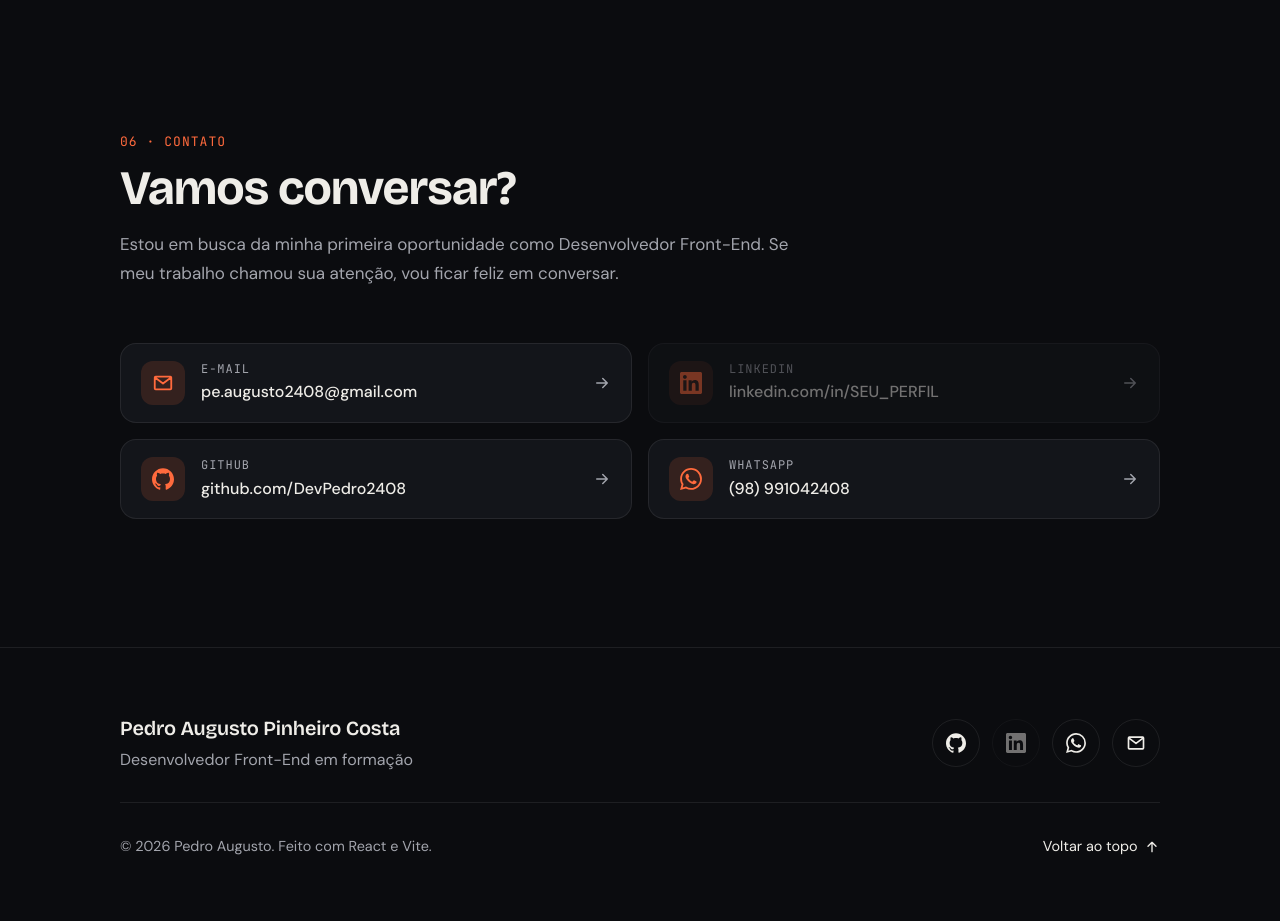
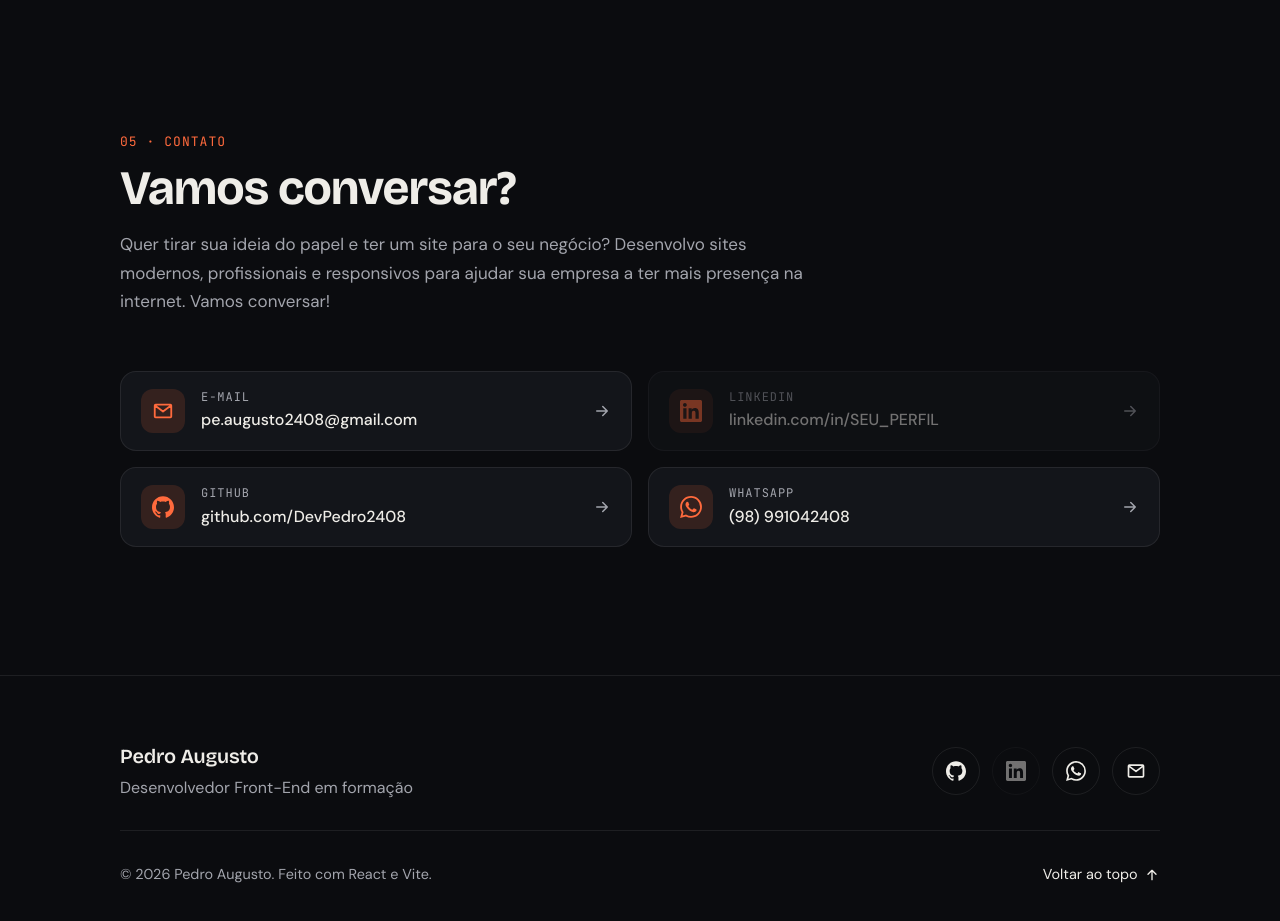
Before and after one commit to DevPedro2408/Portifolio-pedro, a React (Vite) app: page / in a window 1280 px wide. Shown: the part 5080-6001 px from the top of the page. Before the commit the page ends 5978 px from the top, so only its background shows below. Built offline with nearby package versions, Linux system fonts and the light colour scheme.

Commit message:
Atualização 2 19/11

```diff
--- a/src/components/layout/Footer.jsx
+++ b/src/components/layout/Footer.jsx
@@ -10,7 +10,7 @@ export default function Footer() {
     <footer className="footer">
       <div className="container footer__inner">
         <div className="footer__identity">
-          <p className="footer__name">{profile.name}</p>
+          <p className="footer__name">Pedro Augusto</p>
           <p className="footer__role">{profile.role}</p>
         </div>
 
--- a/src/components/sections/Contact.jsx
+++ b/src/components/sections/Contact.jsx
@@ -17,9 +17,9 @@ export default function Contact() {
   return (
     <Section
       id="contato"
-      eyebrow="06 · Contato"
+      eyebrow="05 · Contato"
       title="Vamos conversar?"
-      intro="Estou em busca da minha primeira oportunidade como Desenvolvedor Front-End. Se meu trabalho chamou sua atenção, vou ficar feliz em conversar."
+      intro="Quer tirar sua ideia do papel e ter um site para o seu negócio? Desenvolvo sites modernos, profissionais e responsivos para ajudar sua empresa a ter mais presença na internet. Vamos conversar!"
       className="contact"
     >
       <ul className="contact__grid">
--- a/src/data/profile.js
+++ b/src/data/profile.js
@@ -15,13 +15,13 @@ export const profile = {
       href: 'https://github.com/DevPedro2408',
       display: 'github.com/DevPedro2408',
     },
+    whatsapp: {
+      href: 'https://wa.me/5598991042408',
+      display: '(98) 991042408',
+    },
     linkedin: {
       href: 'https://www.linkedin.com/in/SEU_PERFIL',
       display: 'linkedin.com/in/SEU_PERFIL',
     },
-    whatsapp: {
-      href: 'https://wa.me/5598991042408',
-      display: '(98) 991042408',
-    },
   },
 };
```
